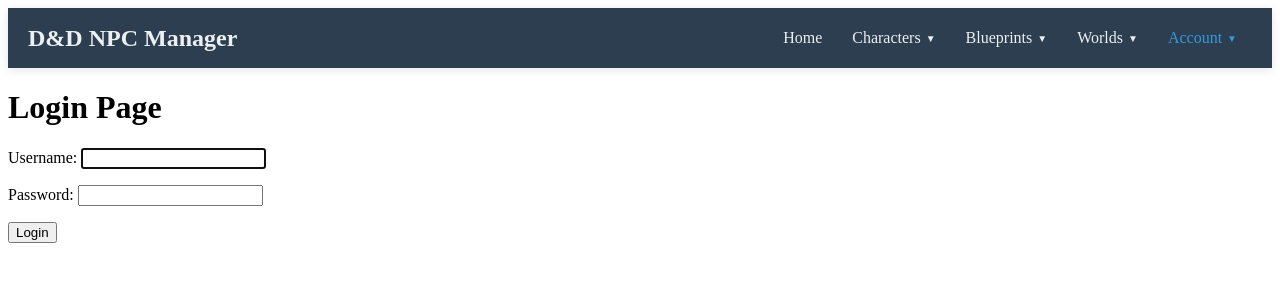
After one commit to JonnyDKahle/PenAndPaper, a Django app: page /accounts/login/ in a window 1280 px wide. The commit adds this page. Shown: the top 300 px of the page. Run offline with Django 4.2, Linux system fonts and the light colour scheme.

Commit message:
Add authentication views and templates for login and logout functionality

```diff
--- a/tabletop/tabletop/settings.py
+++ b/tabletop/tabletop/settings.py
@@ -131,3 +131,6 @@ STATIC_ROOT = os.path.join(BASE_DIR, 'staticfiles')
 # https://docs.djangoproject.com/en/4.2/ref/settings/#default-auto-field
 
 DEFAULT_AUTO_FIELD = 'django.db.models.BigAutoField'
+
+LOGIN_REDIRECT_URL = 'npc_cards:index'
+LOGOUT_REDIRECT_URL = 'npc_cards:index'
--- a/tabletop/tabletop/urls.py
+++ b/tabletop/tabletop/urls.py
@@ -22,6 +22,7 @@ from django.conf.urls.static import static
 
 urlpatterns = [
     path('admin/', admin.site.urls),
+    path('accounts/', include('django.contrib.auth.urls')),
     path('', include('npc_cards.urls')),
 ]
 if settings.DEBUG:
--- a/tabletop/templates/navbar.html
+++ b/tabletop/templates/navbar.html
@@ -41,6 +41,19 @@
                 </a>
                 <ul class="dropdown-menu">
                     <li><a href="{% url 'npc_cards:universes' %}">All Universes</a></li>
+                </ul>
+            </li>
+
+                        <li class="navbar-item dropdown">
+                <a class="navbar-link dropdown-toggle active">
+                    Account <i class="dropdown-icon">▼</i>
+                </a>
+                <ul class="dropdown-menu">
+                    {% if user.is_authenticated %}
+                        <li><a href="{% url 'logout' %}">Logout</a></li>
+                    {% else %}
+                        <li><a href="{% url 'login' %}">Login</a></li>
+                    {% endif %}
                 </ul>
             </li>
         </ul>
--- /dev/null
+++ b/tabletop/templates/registration/login.html
@@ -0,0 +1,11 @@
+{% extends "base.html" %}
+
+{% block content %}
+    <h1>Login Page</h1>
+
+    <form method="POST">
+        {% csrf_token %}
+        {{ form.as_p }}
+        <button type="submit">Login</button>
+    </form>
+{% endblock %}
```
Also changed, not shown: tabletop/templates/registration/logout.html (added, +11 -0 lines).
